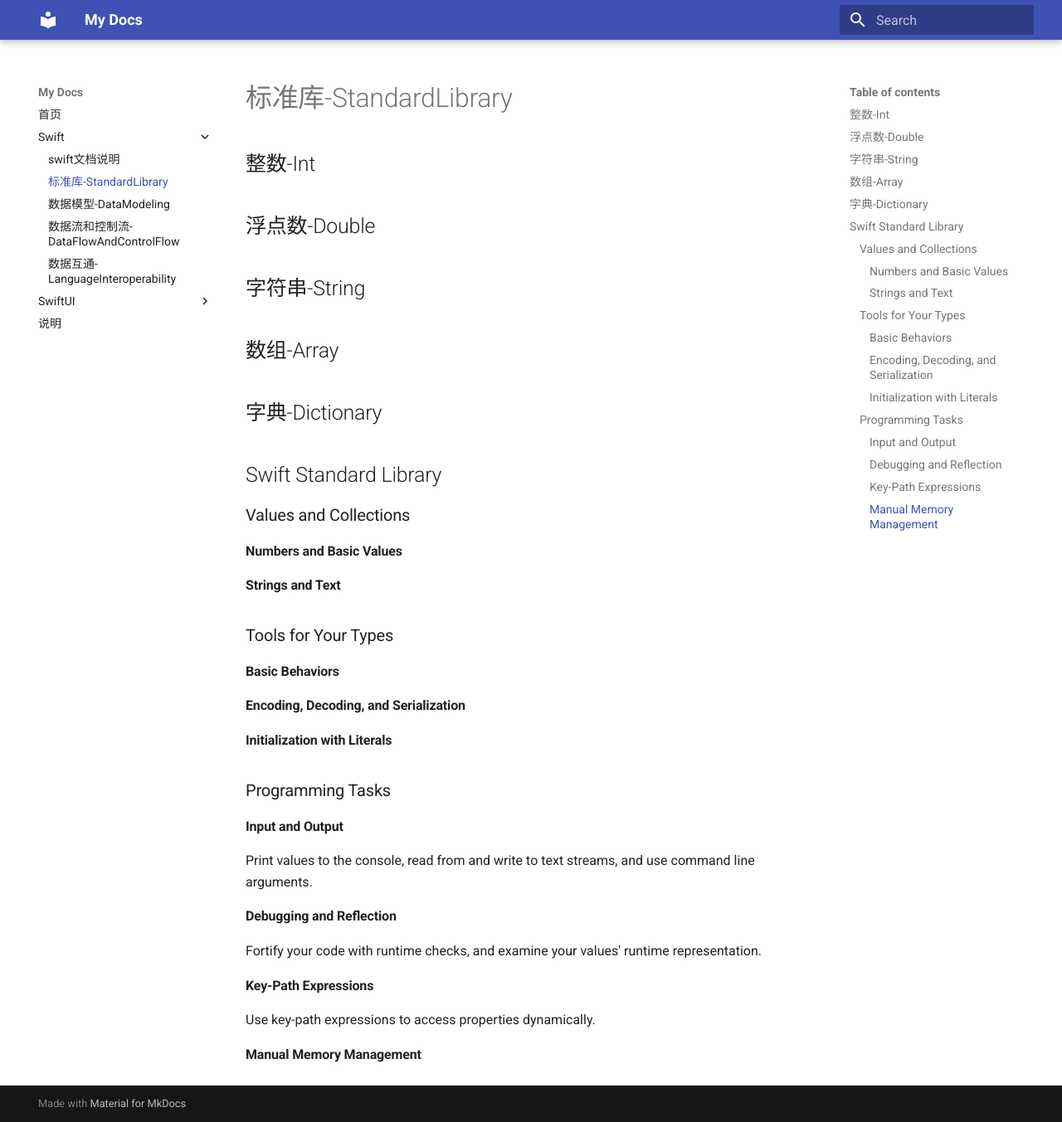
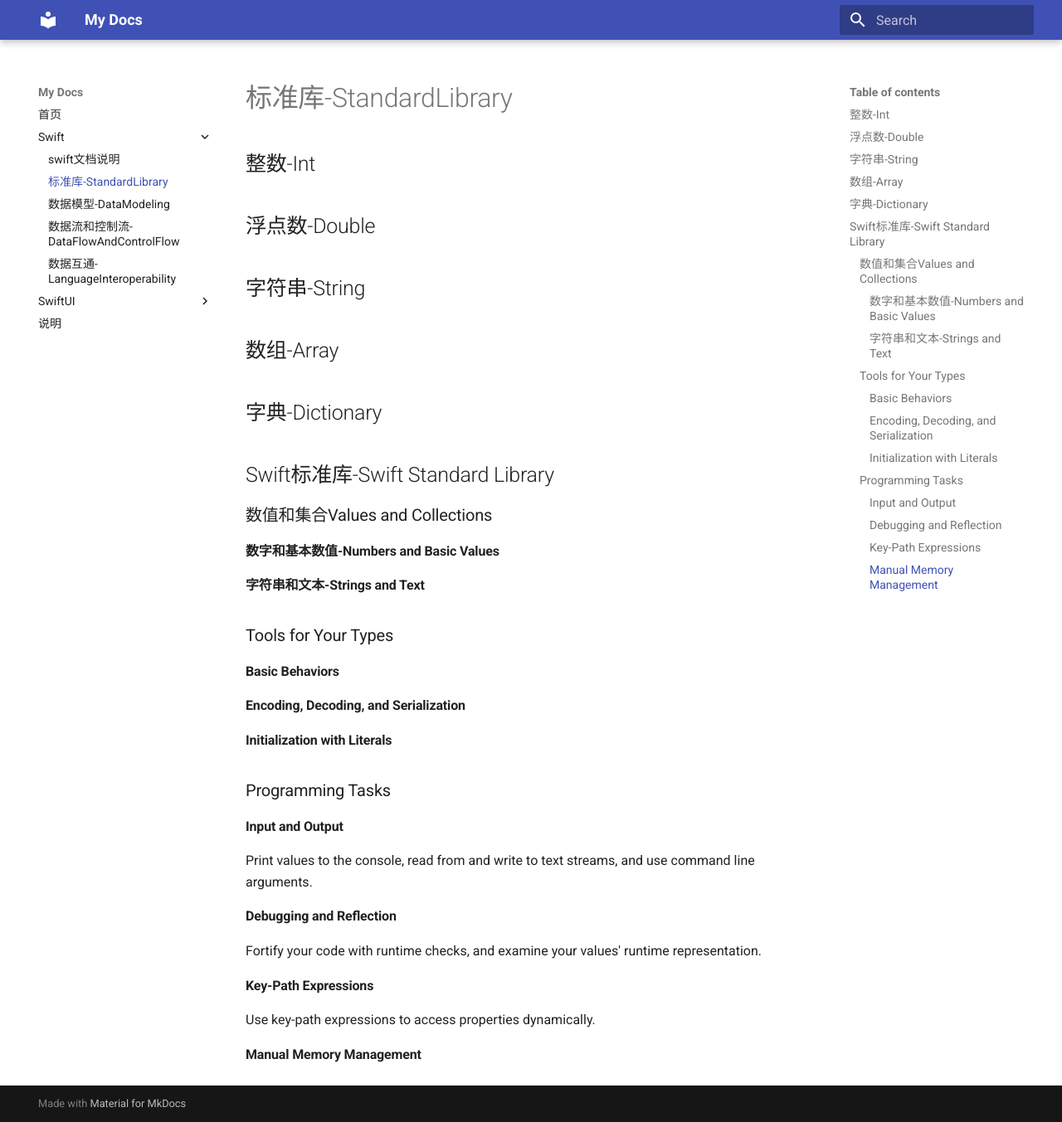
Before and after one commit to echosun1996/apple-docs, an MkDocs documentation site: the page built from docs/Swift/StandardLibrary.md, in a window 1280 px wide and 1353 px high. Shown: the whole window at 83% size. Built offline with MkDocs 1.6.1 and Material for MkDocs 9.7.7, drawn with Linux system fonts in a browser that asks for light colours.

Commit message:
Auto commit by script at [Wed Dec 16 08:43:59 CST 2020].

```diff
--- a/docs/Swift/StandardLibrary.md
+++ b/docs/Swift/StandardLibrary.md
@@ -9,13 +9,13 @@
 
 ## 字典-Dictionary
 
-## Swift Standard Library
+## Swift标准库-Swift Standard Library
 
-### Values and Collections
+### 数值和集合Values and Collections
 
-#### Numbers and Basic Values
+#### 数字和基本数值-Numbers and Basic Values
 
-#### Strings and Text
+#### 字符串和文本-Strings and Text
 
 
 ### Tools for Your Types
```
